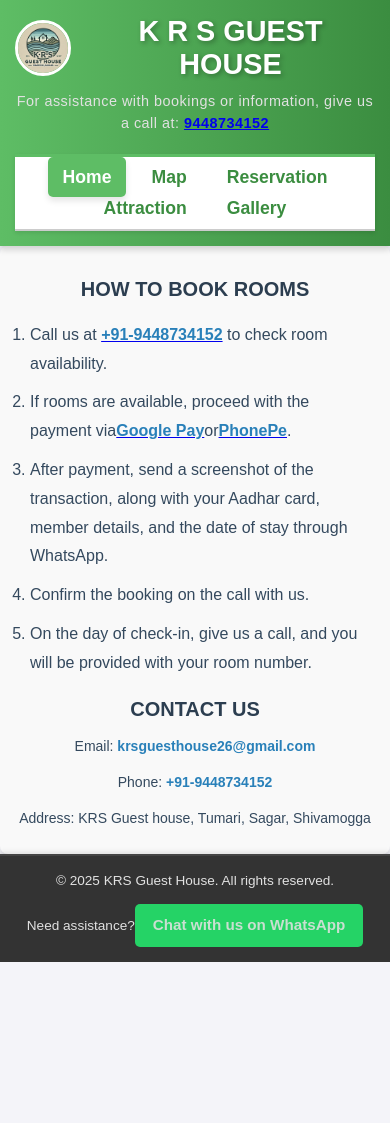
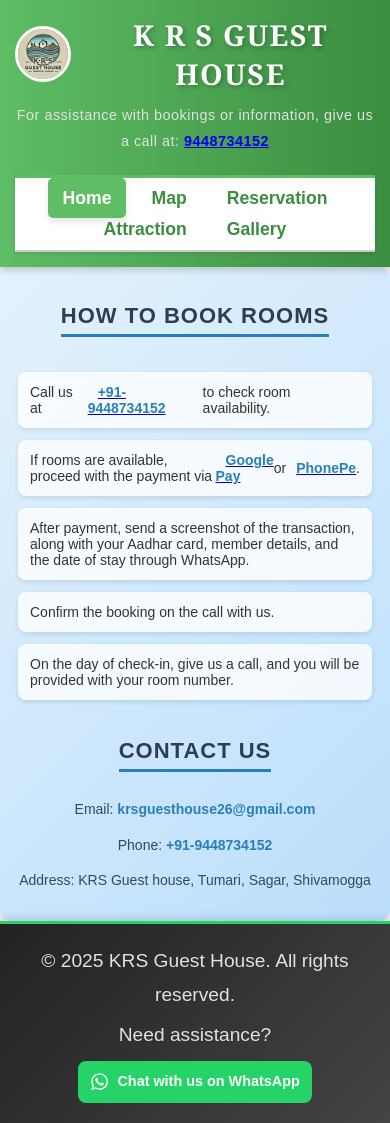
Before and after one commit to gohk007/krsguesthouse, a React (Create React App) app: page /contact in a window 390 px wide. Before the commit the page ends 962 px from the top, so only its background shows below. Built offline with nearby package versions, Linux system fonts and the light colour scheme.

Commit message:
code improvements

```diff
--- a/package.json
+++ b/package.json
@@ -9,7 +9,8 @@
     "@testing-library/user-event": "^13.5.0",
     "react": "^18.3.1",
     "react-dom": "^18.3.1",
-    "react-router-dom": "^7.0.2",
+    "react-icons": "^5.5.0",
+    "react-router-dom": "^7.4.1",
     "react-scripts": "5.0.1",
     "web-vitals": "^2.1.4"
   },
--- a/src/components/About.css
+++ b/src/components/About.css
@@ -1,27 +1,36 @@
-.about {
+.hero {
+  position: relative;
+  height: 100vh;
+  background: url("https://source.unsplash.com/1600x900/?nature,river") no-repeat center center/cover;
   display: flex;
   justify-content: center;
   align-items: center;
-  height: 55vh;
-  background: linear-gradient(rgba(0, 0, 0, 0.6), rgba(0, 0, 0, 0.6)) no-repeat center center;
-  background-size: cover;
+  text-align: center;
   color: #fff;
-  text-align: center;
+}
+
+.overlay {
+  background: rgba(0, 0, 0, 0.5); /* Dark overlay for better readability */
+  width: 100%;
+  height: 100%;
+  display: flex;
+  justify-content: center;
+  align-items: center;
   padding: 20px;
 }
 
 .content {
-  background: rgba(255, 255, 255, 0.1);  /* Slight transparency */
-  border-radius: 20px;
-  padding: 40px;
   max-width: 800px;
-  width: 100%;
-  box-shadow: 0 6px 25px rgba(0, 0, 0, 0.6);
-  backdrop-filter: blur(8px);  /* Frosted glass effect */
+  padding: 50px;
+  background: rgba(255, 255, 255, 0.1);
+  border-radius: 15px;
+  box-shadow: 0 6px 30px rgba(0, 0, 0, 0.5);
+  backdrop-filter: blur(10px);
+  animation: fadeIn 1.5s ease-in-out;
 }
 
-h3 {
-  font-size: 2.8rem;
+h1 {
+  font-size: 3rem;
   font-family: 'Georgia', serif;
   margin-bottom: 20px;
   font-weight: 700;
@@ -37,42 +46,63 @@ p {
   color: #e1e1e1;
 }
 
-/* Medium screen (tablets, smaller desktops) */
+.cta-button {
+  display: inline-block;
+  margin-top: 20px;
+  padding: 12px 25px;
+  background: #ff6600;
+  color: #fff;
+  font-size: 1.2rem;
+  font-weight: bold;
+  border-radius: 30px;
+  text-decoration: none;
+  transition: background 0.3s ease-in-out;
+}
+
+.cta-button:hover {
+  background: #cc5500;
+}
+
+/* Animations */
+@keyframes fadeIn {
+  from {
+    opacity: 0;
+    transform: translateY(-20px);
+  }
+  to {
+    opacity: 1;
+    transform: translateY(0);
+  }
+}
+
+/* Medium screens */
 @media screen and (max-width: 768px) {
-  .about {
-    padding: 15px;
+  h1 {
+    font-size: 2.5rem;
+  }
+
+  .content {
+    padding: 40px;
+  }
+
+  .cta-button {
+    font-size: 1rem;
+    padding: 10px 20px;
+  }
+}
+
+/* Small screens */
+@media screen and (max-width: 480px) {
+  h1 {
+    font-size: 2rem;
   }
 
   .content {
     padding: 30px;
   }
 
-  h3 {
-    font-size: 2.2rem;
-  }
-
-  p {
-    font-size: 1rem;
+  .cta-button {
+    font-size: 0.9rem;
+    padding: 8px 16px;
   }
 }
-
-/* Small screen (mobile phones) */
-@media screen and (max-width: 480px) {
-  .about {
-    padding: 10px;
-    height: auto;  /* Allow height flexibility */
-  }
-
-  .content {
-    padding: 20px;
-  }
-
-  h3 {
-    font-size: 2rem;
-  }
-
-  p {
-    font-size: 0.95rem;
-    line-height: 1.5;
-  }
-}
--- a/src/components/About.js
+++ b/src/components/About.js
@@ -1,16 +1,17 @@
 import React from "react";
+import { Link } from "react-router-dom";
 import "./About.css";
 
 const About = () => (
-  <section className="about">
-    <div className="content">
-      <h3>Welcome to KRS Guest House</h3>
-      <p>
+  <section className="hero">
+    <div className="overlay">
+      <div className="content">
+        <h1>Welcome to KRS Guest House</h1>
+        <p>
         With the divine blessings of Sigandur Chowdeshwari Matha, we have built a serene retreat just 400 meters from the temple, offering a peaceful haven on the tranquil banks of the Sharavathi River for spiritual seekers and nature lovers alike.
-      </p>
-      <p>
-        Located in Tumari Post, Sagar Taluk, Shivamogga, KRS Guest House promises a comfortable and memorable stay surrounded by the beauty and serenity of nature.
-      </p>
+        </p>
+        <Link to="/contact" className="cta-button">Book Your Stay</Link>
+      </div>
     </div>
   </section>
 );
--- a/src/components/Contact.css
+++ b/src/components/Contact.css
@@ -1,72 +1,94 @@
 /* General Styling */
 .contact {
-  font-family: Arial, sans-serif;
+  font-family: "Poppins", Arial, sans-serif;
   margin: 0 auto;
-  padding: 20px;
-  background-color: #f9f9f9;
-  border-radius: 8px;
-  box-shadow: 0 4px 8px rgba(0, 0, 0, 0.1);
-  max-width: 800px;
+  padding: 25px;
+  background: linear-gradient(135deg, #e3f2fd, #bbdefb);
+  border-radius: 12px;
+  box-shadow: 0 2px 10px rgba(0, 0, 0, 0.1);
+  max-width: 750px;
+  transition: all 0.3s ease-in-out;
+  text-align: center;
 }
 
+/* Header Styling */
 .contact h2 {
   color: #2c3e50;
-  font-size: 24px;
+  font-size: 26px;
   margin-bottom: 15px;
-  text-align: center;
+  font-weight: 600;
   text-transform: uppercase;
-  font-weight: bold;
+  letter-spacing: 1px;
+  border-bottom: 3px solid #2980b9;
+  display: inline-block;
+  padding-bottom: 5px;
 }
 
+/* Ordered List Styling */
 .contact ol {
   text-align: left;
-  margin: 20px 0;
-  padding-left: 20px;
-  line-height: 1.8;
-  color: #34495e;
+  margin: 20px auto;
+  padding: 0;
+  list-style: none;
+  max-width: 600px;
 }
 
 .contact ol li {
-  margin-bottom: 10px;
+  margin-bottom: 12px;
+  padding: 12px;
+  background: rgba(255, 255, 255, 0.8);
+  border-radius: 8px;
+  display: flex;
+  align-items: center;
+  box-shadow: 0 2px 5px rgba(0, 0, 0, 0.1);
+  transition: transform 0.2s;
+}
+
+.contact ol li:hover {
+  transform: translateY(-2px);
 }
 
 .contact ol li strong {
   color: #2980b9;
+  margin-left: 10px;
 }
 
+/* Contact Info */
 .contact p {
   font-size: 16px;
   color: #34495e;
-  margin-bottom: 10px;
+  margin: 10px 0;
 }
 
 .contact p strong {
   color: #2980b9;
 }
 
+/* Links Styling */
 .contact p a {
-  color: #2980b9;
+  color: #1e88e5;
+  font-weight: 500;
   text-decoration: none;
-  transition: all 0.3s ease;
+  transition: color 0.3s ease-in-out;
 }
 
 .contact p a:hover {
   text-decoration: underline;
-  color: #1d67a1; /* Darker blue on hover */
+  color: #1565c0;
 }
 
 /* Responsive Styling */
 @media (max-width: 768px) {
   .contact {
-    padding: 15px;
+    padding: 18px;
   }
 
   .contact h2 {
-    font-size: 20px;
+    font-size: 22px;
   }
 
-  .contact ol {
-    padding-left: 15px;
+  .contact ol li {
+    font-size: 14px;
   }
 
   .contact p {
--- a/src/components/Footer.css
+++ b/src/components/Footer.css
@@ -1,55 +1,90 @@
 /* General Footer Styling */
 .footer {
   text-align: center;
-  background-color: #333; /* Dark background */
+  background: linear-gradient(135deg, #222, #444); /* Smooth gradient */
   color: #fff;
-  padding: 15px 20px; /* Reduced padding for compactness */
-  font-size: 0.9rem; /* Slightly smaller font size for better fitting */
-  border-top: 2px solid #444; /* Lighter border at the top */
-  box-shadow: 0px -2px 5px rgba(0, 0, 0, 0.1); /* Subtle shadow */
-  min-height: 60px; /* Ensures it doesn't stretch too much */
+  padding: 20px;
+  font-size: 0.95rem;
+  border-top: 3px solid #25d366;
+  box-shadow: 0px -2px 10px rgba(0, 0, 0, 0.15);
+  position: relative;
+  display: flex;
+  flex-direction: column;
+  align-items: center;
+  gap: 10px;
 }
 
-/* Footer Text */
-.footer p {
-  margin: 5px 0; /* Reduced margin to save space */
+/* Footer Content */
+.footer-content p {
+  margin: 5px 0;
 }
 
 /* Footer Links */
-.footer a {
-  color: #c9dfd1; /* WhatsApp Green Color */
+.whatsapp-link {
+  color: #fff;
   text-decoration: none;
   font-weight: bold;
-  transition: all 0.3s ease;
-  padding: 8px 16px;
-  border-radius: 5px;
-  background-color: #25d366; /* WhatsApp Green */
-  margin-top: 10px;
-  display: inline-block;
-  font-size: 1rem; /* Slightly smaller font size */
+  display: inline-flex;
+  align-items: center;
+  background: #25d366;
+  padding: 10px 15px;
+  border-radius: 8px;
+  transition: all 0.3s ease-in-out;
+  font-size: 1rem;
+  margin-top: 8px;
 }
 
-/* Footer Links Hover Effect */
-.footer a:hover {
-  color: #fff;
-  background-color: #128c7e; /* Darker WhatsApp Green */
-  box-shadow: 0px 2px 5px rgba(0, 0, 0, 0.1); /* Subtle shadow on hover */
+.whatsapp-link .icon {
+  margin-right: 8px;
+  font-size: 1.2rem;
 }
 
-/* Mobile Responsiveness */
+.whatsapp-link:hover {
+  background: #128c7e;
+  transform: scale(1.05);
+}
+
+/* Social Icons */
+.social-icons {
+  display: flex;
+  gap: 15px;
+  margin-top: 10px;
+}
+
+.icon {
+  font-size: 1.5rem;
+  transition: all 0.3s ease;
+  color: #fff;
+}
+
+.icon.whatsapp:hover {
+  color: #25d366;
+  transform: scale(1.2);
+}
+
+.icon.facebook:hover {
+  color: #1877f2;
+  transform: scale(1.2);
+}
+
+.icon.instagram:hover {
+  color: #e4405f;
+  transform: scale(1.2);
+}
+
+/* Mobile Responsive */
 @media (max-width: 768px) {
   .footer {
-    padding: 10px 15px; /* Reduced padding for smaller screens */
-    font-size: 0.85rem; /* Smaller font size on mobile */
+    padding: 15px;
+    font-size: 0.85rem;
   }
 
-  .footer p {
-    font-size: 0.85rem; /* Smaller text for better fitting */
+  .whatsapp-link {
+    font-size: 0.9rem;
+    padding: 8px 12px;
   }
 
-  .footer a {
-    font-size: 0.95rem; /* Smaller button text */
-    padding: 10px 18px; /* More padding on mobile for better tap targets */
-    margin-top: 8px; /* Reduced margin for a more compact layout */
+  .icon {
+    font-size: 1.3rem;
   }
 }
--- a/src/components/Footer.js
+++ b/src/components/Footer.js
@@ -1,8 +1,10 @@
 import React from "react";
+import { FaWhatsapp } from "react-icons/fa"; // Import social icons
 import "./Footer.css";
 
 const Footer = () => (
   <footer className="footer">
+    <div className="footer-content">
       <p>© 2025 KRS Guest House. All rights reserved.</p>
       <p>
         Need assistance?
@@ -12,9 +14,10 @@ const Footer = () => (
           rel="noopener noreferrer"
           className="whatsapp-link"
         >
-        Chat with us on WhatsApp
+          <FaWhatsapp className="icon" /> Chat with us on WhatsApp
         </a>
       </p>
+    </div>
   </footer>
 );
 
--- a/src/components/Gallery.js
+++ b/src/components/Gallery.js
@@ -1,9 +1,8 @@
-import React from "react";
+import React, { useState } from "react";
 import "./Gallery.css";
 
-const Gallery = () => {
 const images = [
-    "image14.jpeg",
+  "/image14.jpeg",
   "/image7.jpeg",
   "/image6.jpeg",
   "/image2.jpg",
@@ -19,20 +18,30 @@ const Gallery = () => {
   "/image13.jpeg"
 ];
 
+const Gallery = () => {
   return (
     <section className="gallery">
       <div className="image-container">
         {images.map((image, index) => (
-          <img
-            key={index}
-            src={image}
-            alt={`Gallery item ${index + 1}`}
-            className="gallery-image"
-          />
+          <LazyImage key={index} src={image} alt={`Gallery item ${index + 1}`} />
         ))}
       </div>
     </section>
   );
 };
 
+const LazyImage = ({ src, alt }) => {
+  const [loaded, setLoaded] = useState(false);
+
+  return (
+    <img
+      src={src}
+      alt={alt}
+      className={`gallery-image ${loaded ? "loaded" : "loading"}`}
+      loading="lazy"
+      onLoad={() => setLoaded(true)}
+    />
+  );
+};
+
 export default Gallery;
--- a/src/components/Location.css
+++ b/src/components/Location.css
@@ -20,3 +20,11 @@
     border-radius: 10px;
     max-width: 100%;
   }
+
+  .loading-text {
+    font-size: 24px;
+    font-weight: bold;
+    color: black;
+    text-align: center;
+    padding: 20px;
+  }
--- a/src/components/Location.js
+++ b/src/components/Location.js
@@ -1,10 +1,21 @@
-import React from "react";
+import React, { useEffect, useState } from "react";
 import "./Location.css";
 
-const Location = () => (
+const Location = () => {
+  const [mapLoaded, setMapLoaded] = useState(false);
+
+  useEffect(() => {
+    const timer = setTimeout(() => {
+      setMapLoaded(true);
+    }, 1000); // Load after 1 second delay to improve perceived performance
+    return () => clearTimeout(timer);
+  }, []);
+
+  return (
     <section className="location">
       <h2>Find Us Here</h2>
       <div className="map-container">
+        {mapLoaded ? (
           <iframe
             src="https://www.google.com/maps/embed?pb=!1m18!1m12!1m3!1d31019.448193263533!2d74.85408!3d14.071459!2m3!1f0!2f0!3f0!3m2!1i1024!2i768!4f13.1!3m3!1m2!1s0x3bbc71f9a9acffc1%3A0x37552ae20c8ab25b!2sK.R.S%20Guest%20House!5e0!3m2!1sen!2sin!4v1699189485749!5m2!1sen!2sin"
             width="100%"
@@ -15,8 +26,12 @@ const Location = () => (
             referrerPolicy="no-referrer-when-downgrade"
             title="K.R.S Guest House Location"
           ></iframe>
+        ) : (
+          <p className="loading-text">Loading map...</p>
+        )}
       </div>
     </section>
   );
+};
 
 export default Location;
```
Also changed, not shown: public/index.html (+19 -10 lines), 1 other file (tests, documents, lock files or other folders). Lines whose indentation alone changed are shown as unchanged.
